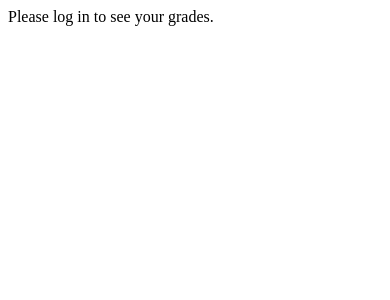
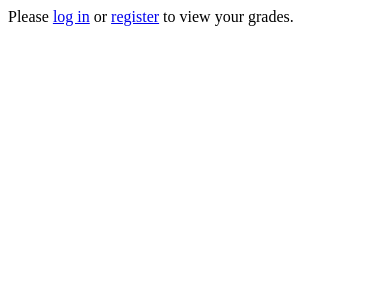
Before and after one commit to duckie88/miniD2Lrofl, a PHP site: page /grades.php in a window 390 px wide. Shown: the top 300 px of the page. Run offline with PHP 8.4, Linux system fonts and the light colour scheme.

Commit message:
Made login and register more responsive. Just gotta make pretty now

```diff
--- a/grades.php
+++ b/grades.php
@@ -1,3 +1,15 @@
+<!DOCTYPE html>
+<!--
+Stephanie Marcellin, Tam Tran
+Final Project - Mini D2L Class website
+-->
+<html>
+<head>
+	<link href="site.css" type="text/css" rel="stylesheet" />
+	<title>Course Website</title>
+	<meta charset="UTF-8">
+</head>
+<body class="side">
 	<?php
 	session_start();
 	include 'DatabaseAdaptor.php';
@@ -17,9 +29,27 @@ if (isset($_SESSION['user'])) {
 	    $str .= "<tr><td>" . $arr[0]["lab_1"] . "</td><td>" . $arr[0]["lab_2"] .  "</td><td>" . $arr[0]["lab_3"] .  "</td><td>". $arr[0]["lab_4"] .  "</td><td>" . $arr[0]["lab_5"] . "</td></tr>";
 	    $str .= "</table>";
 	    echo $str;
+
+	}
+	else{
+		$str = 'Please ';
+		$str .= '<a href="login.php">log in</a>';
+		$str .= ' or ';
+		$str .= '<a href="register.php">register</a>';
+		$str .= ' to view your grades.<br>';
+		echo $str;
 	}
 
-else{
-    echo "Please log in to see your grades.";
+	if (isset($_SESSION['user'])) {	//TODO
+		echo "<form name=\"logout\" method=\"post\"><input name=\"logout\" type=\"submit\" class =\"b1\" value=\"Log Out\"></form>";
+		echo "<div class = 'logged'>Welcome " . $_SESSION['name'] . "</a>";
+	}
+
+	if (isset($_POST['logout'])) {
+		unset($_SESSION['user']);
+		unset($_SESSION['name']);
+		header('Location: grades.php');
 	}
 	?>
+</body>
+</html>
--- a/login.php
+++ b/login.php
@@ -17,7 +17,7 @@ Final Project - Mini D2L Class website
 		include 'DatabaseAdaptor.php';
 	?>
 
-	<h3>Login</h3>
+	<p>Please log in to view your grades</p>
 	<form name="LoginForm" method="POST" onsubmit = "refresh()">
 		<p>Username:</p><input type="text" name="username"> <br>
 		<p>Password:</p><input type="password" name="password">
```
Also changed, not shown: main.php (+1 -16 lines). Lines whose indentation alone changed are shown as unchanged.
